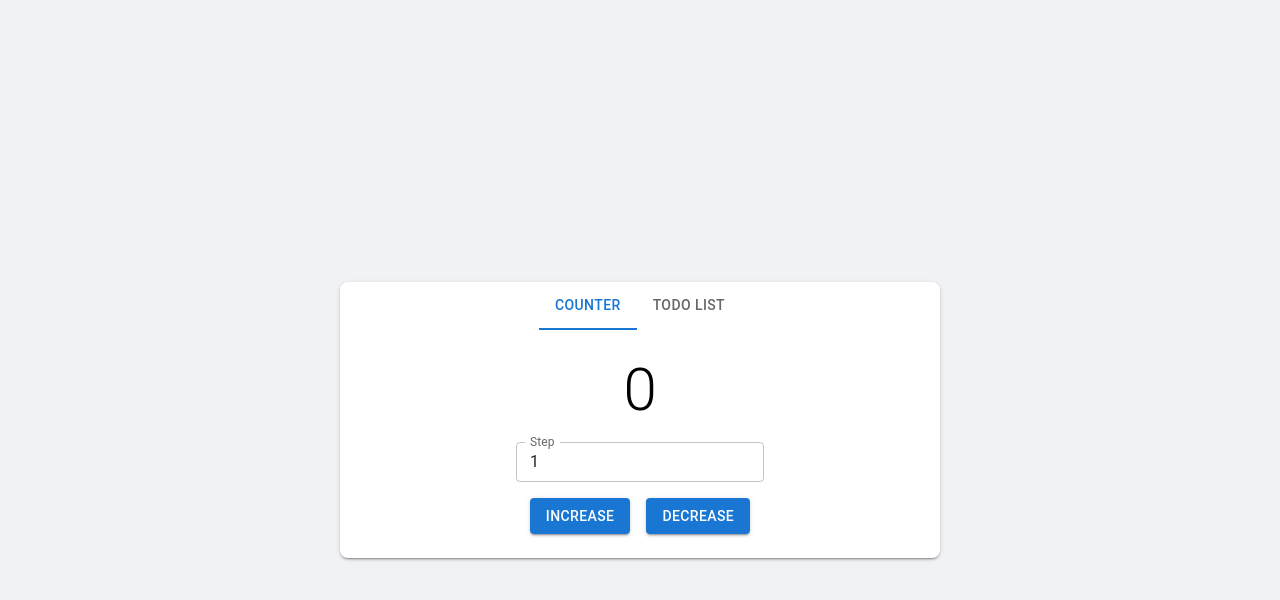
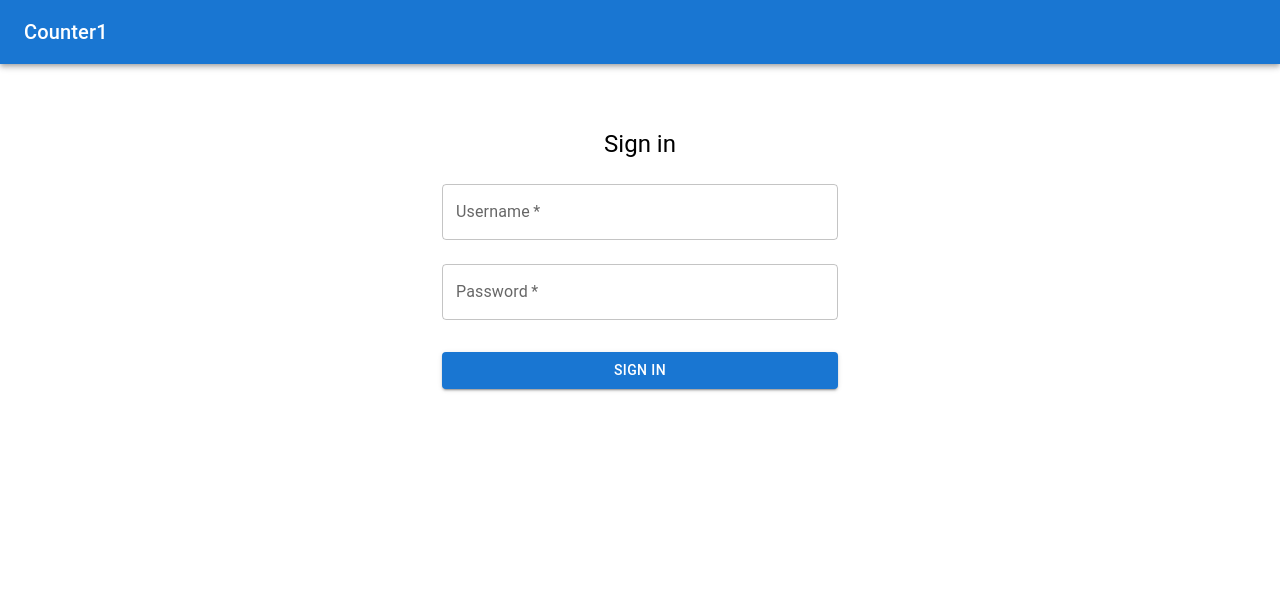
Before and after one commit to vit2tweak/counter1, a React (Create React App) app: page /login in a window 1280 px wide. Shown: the top 600 px of the page. Built offline with nearby package versions, Linux system fonts and the light colour scheme.

Commit message:
AI Upgrade: add login with username="ai-gen-user" password=Pen555Bottle++ (program-note.md updated)

```diff
--- a/src/App.js
+++ b/src/App.js
@@ -1,40 +1,55 @@
-import React, { useState } from 'react';
-import { Box, Tabs, Tab } from '@mui/material';
+import React from 'react';
+import { BrowserRouter as Router, Routes, Route, Navigate } from 'react-router-dom';
+import { Box, AppBar, Toolbar, Typography, Button } from '@mui/material';
+import { AuthProvider, useAuth } from './contexts/AuthContext';
+import ProtectedRoute from './components/ProtectedRoute';
+import Login from './components/Login';
 import Counter from './components/Counter';
 import TodoList from './components/TodoList';
+import TabPanel from './components/TabPanel';
 import './App.css';
 
-function TabPanel({ children, value, index }) {
-  return (
-    <div hidden={value !== index} style={{ width: '100%' }}>
-      {value === index && children}
-    </div>
-  );
-}
-
-function App() {
-  const [tabValue, setTabValue] = useState(0);
-
-  const handleTabChange = (event, newValue) => {
-    setTabValue(newValue);
-  };
+const Navigation = () => {
+  const { user, logout } = useAuth();
 
   return (
-    <Box className="App">
-      <Box sx={{ width: '100%', maxWidth: 600, bgcolor: 'white', borderRadius: 2, boxShadow: 2 }}>
-        <Tabs value={tabValue} onChange={handleTabChange} centered>
-          <Tab label="Counter" />
-          <Tab label="Todo List" />
-        </Tabs>
-        <TabPanel value={tabValue} index={0}>
-          <Counter />
-        </TabPanel>
-        <TabPanel value={tabValue} index={1}>
-          <TodoList />
-        </TabPanel>
-      </Box>
-    </Box>
+    <AppBar position="static">
+      <Toolbar>
+        <Typography variant="h6" component="div" sx={{ flexGrow: 1 }}>
+          Counter1
+        </Typography>
+        {user && (
+          <Button color="inherit" onClick={logout}>
+            Logout
+          </Button>
+        )}
+      </Toolbar>
+    </AppBar>
   );
-}
+};
+
+const App = () => {
+  return (
+    <AuthProvider>
+      <Router>
+        <Box sx={{ flexGrow: 1 }}>
+          <Navigation />
+          <Routes>
+            <Route path="/login" element={<Login />} />
+            <Route
+              path="/"
+              element={
+                <ProtectedRoute>
+                  <TabPanel />
+                </ProtectedRoute>
+              }
+            />
+            <Route path="*" element={<Navigate to="/" />} />
+          </Routes>
+        </Box>
+      </Router>
+    </AuthProvider>
+  );
+};
 
 export default App;
--- /dev/null
+++ b/src/components/Login.js
@@ -0,0 +1,73 @@
+import React, { useState } from 'react';
+import { useNavigate } from 'react-router-dom';
+import { useAuth } from '../contexts/AuthContext';
+import { Box, TextField, Button, Typography, Container } from '@mui/material';
+
+const Login = () => {
+  const [username, setUsername] = useState('');
+  const [password, setPassword] = useState('');
+  const [error, setError] = useState('');
+  const { login } = useAuth();
+  const navigate = useNavigate();
+
+  const handleSubmit = async (e) => {
+    e.preventDefault();
+    const success = await login(username, password);
+    if (success) {
+      navigate('/');
+    } else {
+      setError('Invalid credentials');
+    }
+  };
+
+  return (
+    <Container component="main" maxWidth="xs">
+      <Box
+        sx={{
+          marginTop: 8,
+          display: 'flex',
+          flexDirection: 'column',
+          alignItems: 'center',
+        }}
+      >
+        <Typography component="h1" variant="h5">
+          Sign in
+        </Typography>
+        <Box component="form" onSubmit={handleSubmit} sx={{ mt: 1 }}>
+          <TextField
+            margin="normal"
+            required
+            fullWidth
+            label="Username"
+            value={username}
+            onChange={(e) => setUsername(e.target.value)}
+          />
+          <TextField
+            margin="normal"
+            required
+            fullWidth
+            label="Password"
+            type="password"
+            value={password}
+            onChange={(e) => setPassword(e.target.value)}
+          />
+          {error && (
+            <Typography color="error" sx={{ mt: 1 }}>
+              {error}
+            </Typography>
+          )}
+          <Button
+            type="submit"
+            fullWidth
+            variant="contained"
+            sx={{ mt: 3, mb: 2 }}
+          >
+            Sign In
+          </Button>
+        </Box>
+      </Box>
+    </Container>
+  );
+};
+
+export default Login;
--- /dev/null
+++ b/src/components/ProtectedRoute.js
@@ -0,0 +1,15 @@
+import React from 'react';
+import { Navigate } from 'react-router-dom';
+import { useAuth } from '../contexts/AuthContext';
+
+const ProtectedRoute = ({ children }) => {
+  const { user } = useAuth();
+
+  if (!user) {
+    return <Navigate to="/login" />;
+  }
+
+  return children;
+};
+
+export default ProtectedRoute;
--- /dev/null
+++ b/src/contexts/AuthContext.js
@@ -0,0 +1,30 @@
+import React, { createContext, useState, useContext } from 'react';
+import { login, logout } from '../services/auth';
+
+const AuthContext = createContext(null);
+
+export const AuthProvider = ({ children }) => {
+  const [user, setUser] = useState(null);
+
+  const handleLogin = async (username, password) => {
+    const result = await login(username, password);
+    if (result.success) {
+      setUser({ username });
+      return true;
+    }
+    return false;
+  };
+
+  const handleLogout = () => {
+    logout();
+    setUser(null);
+  };
+
+  return (
+    <AuthContext.Provider value={{ user, login: handleLogin, logout: handleLogout }}>
+      {children}
+    </AuthContext.Provider>
+  );
+};
+
+export const useAuth = () => useContext(AuthContext);
--- /dev/null
+++ b/src/services/auth.js
@@ -0,0 +1,21 @@
+const VALID_CREDENTIALS = {
+  username: 'ai-gen-user',
+  password: 'Pen555Bottle++'
+};
+
+export const login = async (username, password) => {
+  if (username === VALID_CREDENTIALS.username && password === VALID_CREDENTIALS.password) {
+    const token = btoa(username + ':' + new Date().getTime());
+    localStorage.setItem('authToken', token);
+    return { success: true };
+  }
+  return { success: false, error: 'Invalid credentials' };
+};
+
+export const logout = () => {
+  localStorage.removeItem('authToken');
+};
+
+export const isAuthenticated = () => {
+  return !!localStorage.getItem('authToken');
+};
```
Also changed, not shown: package.json (+4 -3 lines), 2 other files (tests, documents, lock files or other folders).
